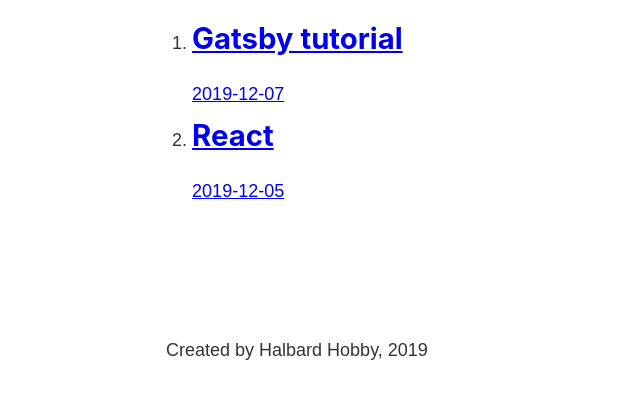
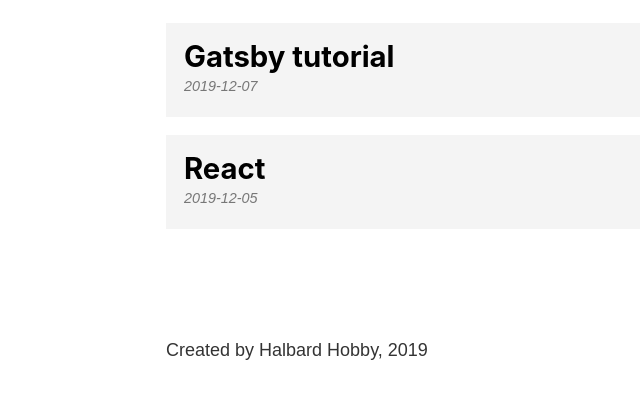
Before and after one commit to HalbardHobby/static_webs, a Gatsby site in the folder gatsby-site/: page /blog in a window 1280 px wide. Shown: the part 393-792 px from the top of the page, without its empty margins (117-757 px from the left). Built offline with nearby package versions, Linux system fonts and the light colour scheme; Gatsby itself is replaced by a stand-in of ours.

Commit message:
ample tatic blog complete

```diff
--- a/gatsby-site/src/components/footer.js
+++ b/gatsby-site/src/components/footer.js
@@ -1,5 +1,7 @@
 import React from 'react'
 import { graphql, useStaticQuery } from 'gatsby'
+
+import footerStyle from './footer.module.scss'
 
 const Footer = () => {
   const data = useStaticQuery(graphql`
@@ -13,7 +15,7 @@ const Footer = () => {
   `);
 
   return(
-    <footer>
+    <footer className={footerStyle.footer}>
       <p>Created by {data.site.siteMetadata.author}, 2019</p>
     </footer>
   );
--- /dev/null
+++ b/gatsby-site/src/components/footer.module.scss
@@ -0,0 +1,3 @@
+.footer {
+    margin-top: rem;
+}
--- a/gatsby-site/src/pages/blog.js
+++ b/gatsby-site/src/pages/blog.js
@@ -2,6 +2,7 @@ import React from 'react'
 import { graphql, useStaticQuery, Link } from 'gatsby'
 
 import Layout from '../components/layout'
+import blogStyles from './blog.module.scss'
 
 const BlogPage = () => {
   const data = useStaticQuery(graphql`
@@ -24,7 +25,7 @@ const BlogPage = () => {
 
   const listItems = data.allMarkdownRemark.edges
   const renderItems = listItems.map(item =>
-    <li key={item.node.frontmatter.title}>
+    <li className={blogStyles.post} key={item.node.fields.slug}>
       <Link to={`blog/${item.node.fields.slug}`}>
         <h2>{item.node.frontmatter.title}</h2>
         <p>{item.node.frontmatter.date}</p>
@@ -35,7 +36,9 @@ const BlogPage = () => {
   return (
     <Layout>
       <h1>Blog</h1>
-      <ol>{renderItems}</ol>
+      <ol className={blogStyles.posts}>
+        {renderItems}
+      </ol>
     </Layout>
   );
 }
--- /dev/null
+++ b/gatsby-site/src/pages/blog.module.scss
@@ -0,0 +1,30 @@
+.posts {
+    list-style-type: none;
+    margin: 0;
+}
+
+.post {
+    margin: 1rem 0;
+
+    a {
+        background: #f4f4f4;
+        color: #000000;
+        display: block;
+        padding: 1rem;
+        text-decoration: none;
+    }
+
+    a:hover {
+        background: #e4e4e4;
+    }
+
+    h2 {
+        margin-bottom: 0;
+    }
+
+    p {
+        color: #777777;
+        font-size: 0.8rem;
+        font-style: italic;
+    }
+}
```
Also changed, not shown: gatsby-site/src/templates/blogPost.js (+17 -2 lines).
